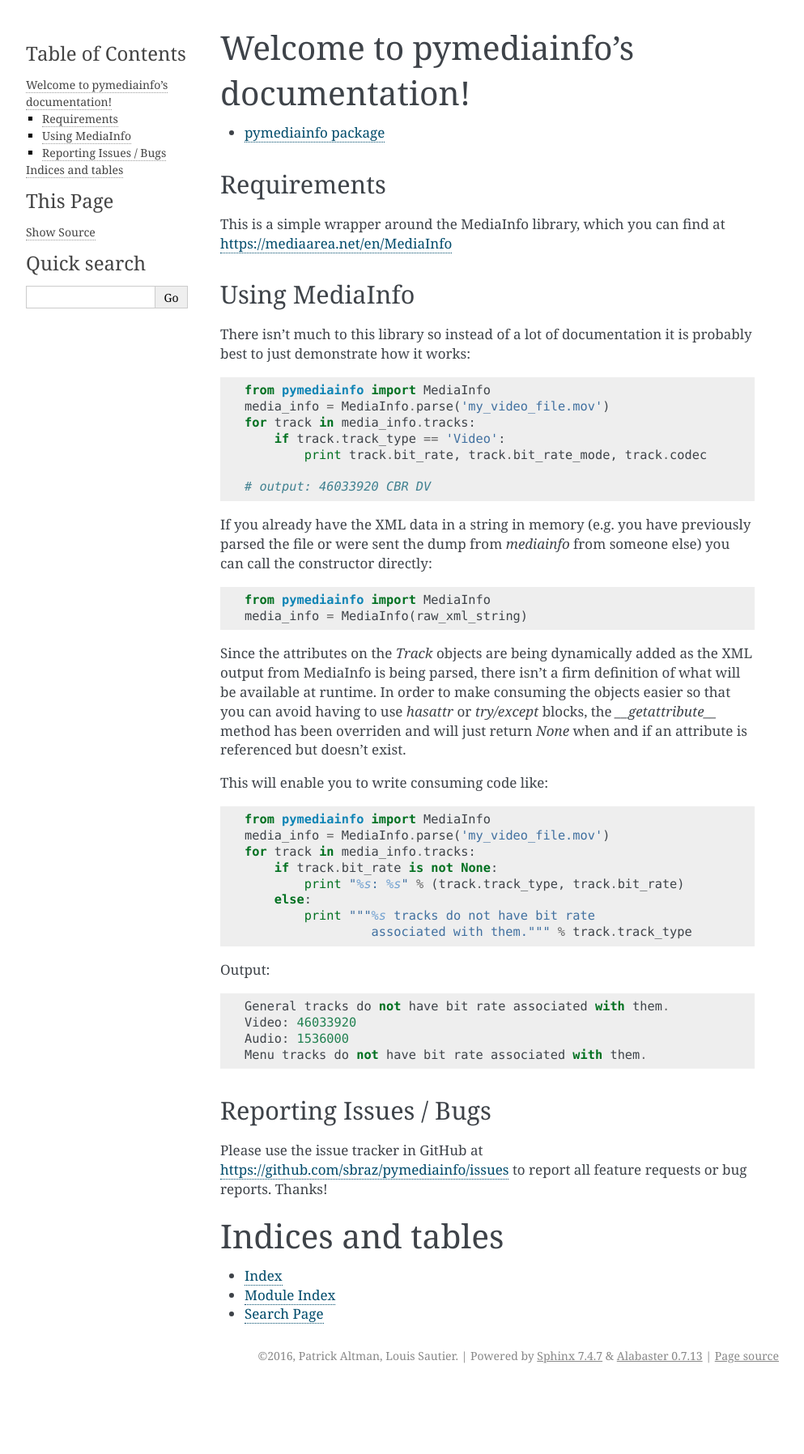
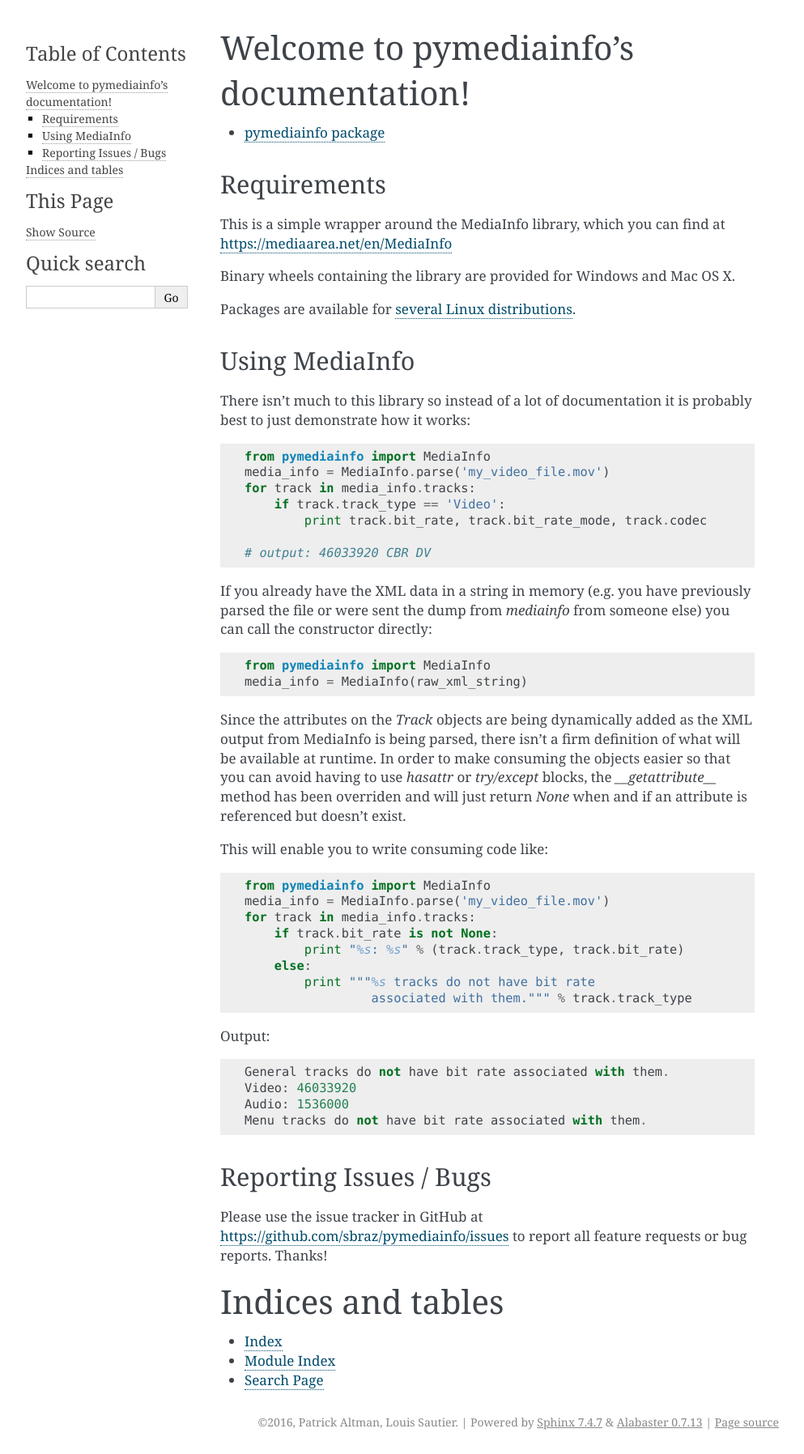
Before and after one commit to sbraz/pymediainfo, a Sphinx documentation site: the page built from docs/index.rst, in a window 1280 px wide. Shown: the whole page at 81% size, without its empty margins (148-1141 px from the left). Built offline with Sphinx 7.4.7, drawn with Linux system fonts in a browser that asks for light colours; before the commit the page ends 1714 px from its top, so only the background shows below that.

Commit message:
Document the existence of wheels

```diff
--- a/docs/index.rst
+++ b/docs/index.rst
@@ -14,6 +14,10 @@
 
 This is a simple wrapper around the MediaInfo library, which you can find
 at https://mediaarea.net/en/MediaInfo
+
+Binary wheels containing the library are provided for Windows and Mac OS X.
+
+Packages are available for `several Linux distributions <https://repology.org/metapackage/python:pymediainfo>`_.
 
 ===============
 Using MediaInfo
```
